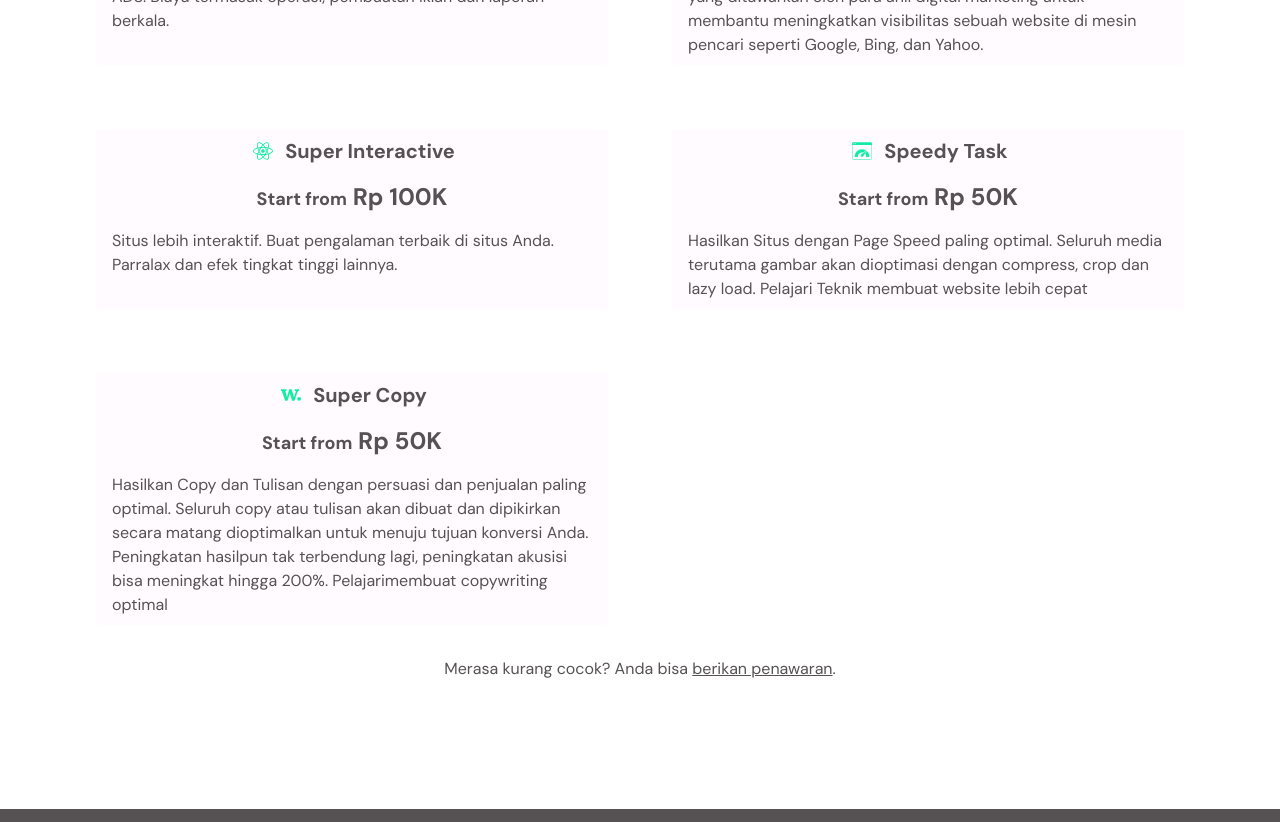
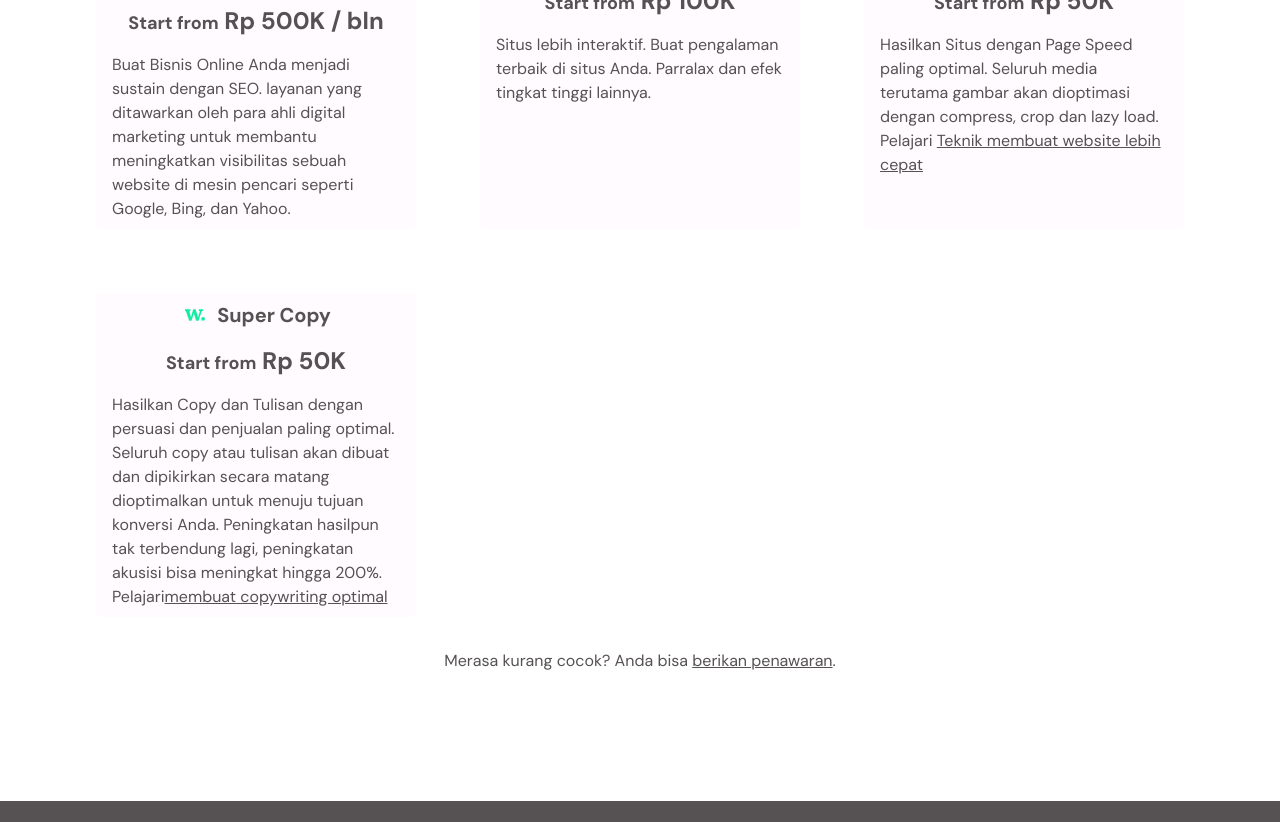
Before and after one commit to VArtzy/VArtz, a Next.js app: page /pricing in a window 1280 px wide. Shown: the part 1460-2282 px from the top of the page. Built offline with nearby package versions, Linux system fonts and the light colour scheme.

Commit message:
fix responsive

```diff
--- a/app/pricing/page.tsx
+++ b/app/pricing/page.tsx
@@ -227,7 +227,7 @@ const Pricing = () => {
                     baik dalam hal kinerja, tampilan, penjualan, keamanan, dan
                     pengalaman pengguna.
                 </p>
-                <div className="grid grid-cols-3 md:grid-cols-2 sm:grid-cols-1 place-content-center gap-16">
+                <div className="grid grid-cols-3 lg:grid-cols-3 md:grid-cols-2 grid-cols-1 place-content-center gap-16">
                     <div className="py-2 px-4 outline-offset-2 outline-2 outline-springGreen rounded bg-snow text-grayweb">
                         <div className="flex justify-center align-center gap-2 mb-2">
                             <div className="p-1 rounded-full mb-2">
@@ -335,7 +335,10 @@ const Pricing = () => {
                             Hasilkan Situs dengan Page Speed paling optimal.
                             Seluruh media terutama gambar akan dioptimasi dengan
                             compress, crop dan lazy load. Pelajari{" "}
-                            <Link href="/blog/website-lebih-cepat-dengan-teknik-ini">
+                            <Link
+                                className="underline"
+                                href="/blog/website-lebih-cepat-dengan-teknik-ini"
+                            >
                                 Teknik membuat website lebih cepat{" "}
                             </Link>
                         </p>
@@ -358,7 +361,10 @@ const Pricing = () => {
                             Peningkatan hasilpun tak terbendung lagi,
                             peningkatan akusisi bisa meningkat hingga 200%.
                             Pelajari
-                            <Link href="/blog/copywriting-untuk-pemula">
+                            <Link
+                                className="underline"
+                                href="/blog/copywriting-untuk-pemula"
+                            >
                                 membuat copywriting optimal{" "}
                             </Link>
                         </p>
```
